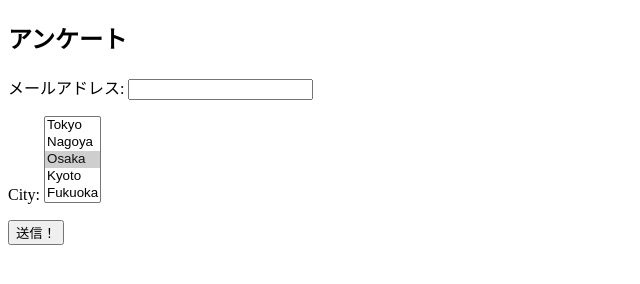
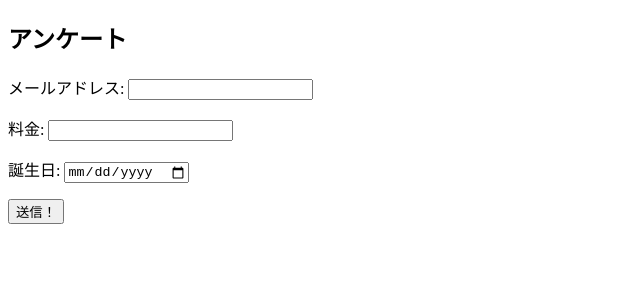
Before and after one commit to gcnishino/basic_html_v3, a plain HTML site: page index.html in a window 1280 px wide. Shown: the whole page, without its empty margins (0-640 px from the left). Drawn offline with Linux system fonts and the light colour scheme.

Commit message:
build(core): index.html
#22 HTML5から使える属性を使ってみよう

```diff
--- a/index.html
+++ b/index.html
@@ -7,17 +7,10 @@
 <body>
   <article>
     <h1>アンケート</h1>
-    <form action="survey.php" method="post">
-      <p>メールアドレス: <input type="text" name="email"></p>
-      <p>City:
-        <select name="city" multiple size="5">
-          <option value="tokyo">Tokyo</option>
-          <option value="nagoya">Nagoya</option>
-          <option value="osaka" selected>Osaka</option>
-          <option value="kyoto">Kyoto</option>
-          <option value="fukuoka">Fukuoka</option>
-        </select>
-      </p>
+    <form action="survey.php" method="post" novalidate>
+      <p>メールアドレス: <input type="email" name="email" required></p>
+      <p>料金: <input type="number" name="price"></p>
+      <p>誕生日: <input type="date" name="birthday"></p>
       <p><input type="submit" value="送信！"></p>
     </form>
   </article>
```
